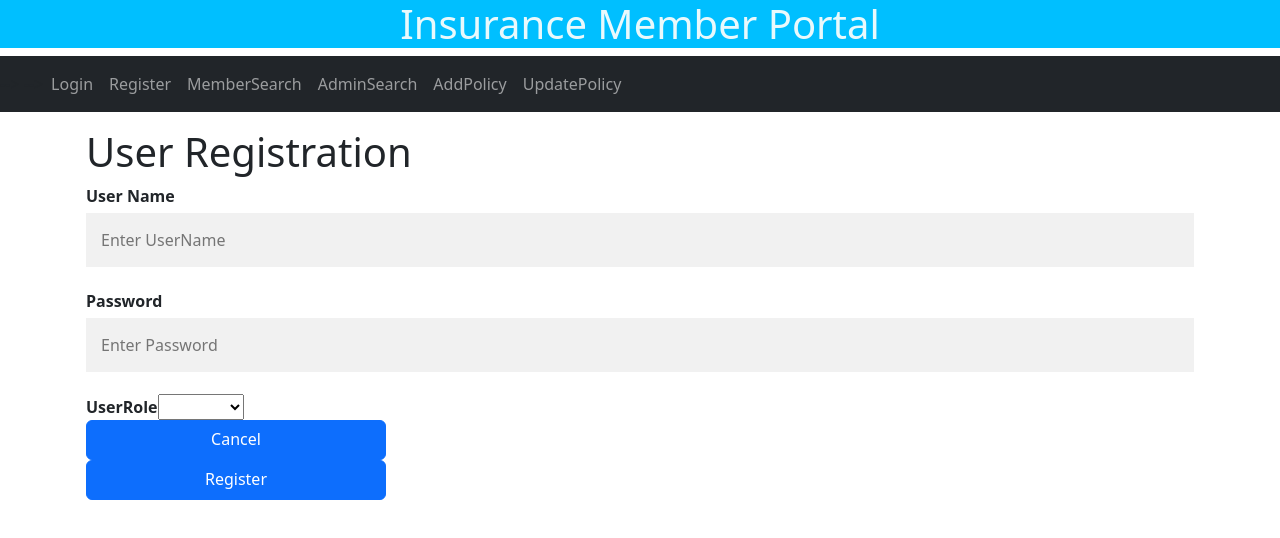
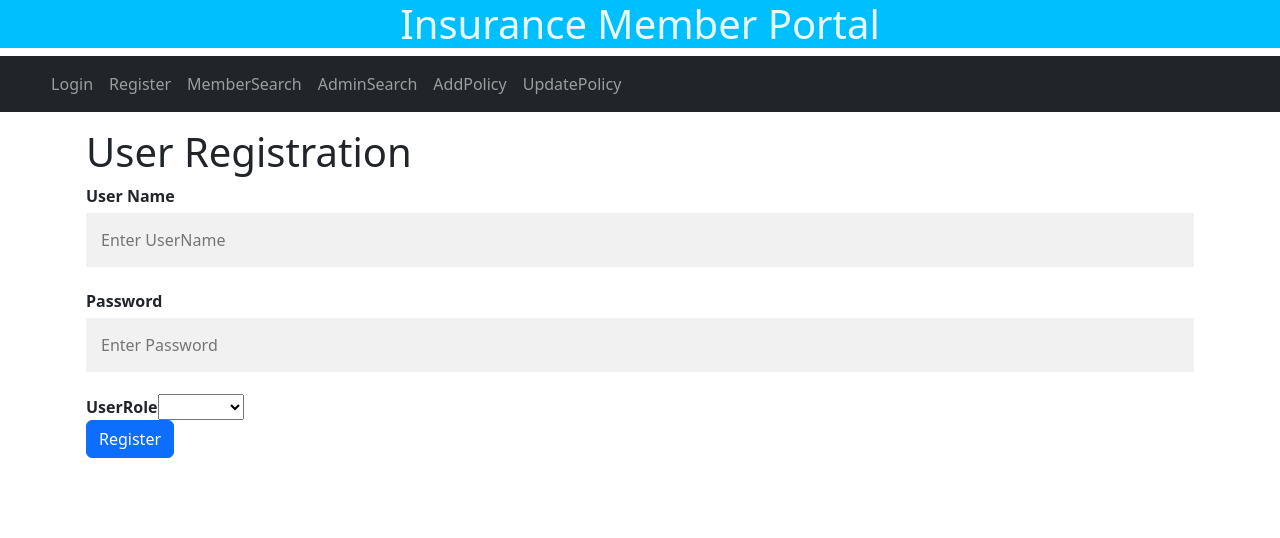
Before and after one commit to sushmagnt9/PolicySubmissionUICode, an Angular app: page /register in a window 1280 px wide. Shown: the top 538 px of the page. Built offline with nearby package versions, Linux system fonts and the light colour scheme.

Commit message:
validations added

```diff
--- a/src/app/login/login.component.html
+++ b/src/app/login/login.component.html
@@ -15,7 +15,7 @@
 
             <div *ngIf="EmpMsg" type = "button" class="btn btn-warning">
                 <h4>Please provide username and password</h4>
-        </div>
+            </div>
 
             <div class="form-group">
             <a  (click)="onSubmit()" type="button" class="btn btn-primary">SIGN IN</a>
--- a/src/app/register/register.component.html
+++ b/src/app/register/register.component.html
@@ -15,25 +15,15 @@
               <option value="Member">Member</option>
             </select>
 
-            <style>
-              #button1{
-              width: 300px;
-              height: 40px;
 
-              }
-              #button2{
-              width: 300px;
-              height: 40px;
-              }
-              </style>
+
+            <div *ngIf="EmpMsg" type = "button" class="btn btn-warning">
+              <h4>please provide all details to register</h4>
+            </div>
 
 
             <div class="form-group">
-            <a  (click)="onSubmit()" type="button" id="button1" class="btn btn-primary">Cancel</a>
-            </div>
-
-            <div class="form-group">
-            <a  (click)="onSubmit()" href='member' type="button" id="button2" class="btn btn-primary">Register</a>
+            <a  (click)="onSubmit()" href='member' type="button"  class="btn btn-primary">Register</a>
             </div>
 
 </div>
--- a/src/app/register/register.component.ts
+++ b/src/app/register/register.component.ts
@@ -31,7 +31,13 @@ export class RegisterComponent implements OnInit {
     console.info(this.val);
   }
   response:any;
+  EmpMsg='';
   onSubmit() {
+    if(this.user.UserName=='' && this.user.UserRole=='' && this.user.Password=='')
+    {
+      this.EmpMsg = 'please provide all details to register';
+        return;
+    }
       debugger;
       this.registerService.User(this.user)
       .subscribe(
--- a/src/app/service/register.service.ts
+++ b/src/app/service/register.service.ts
@@ -9,7 +9,7 @@ import { RegisterComponent } from '../register/register.component';
 })
 export class registerService{
 
-  baseUrl = 'https://localhost:7221/Registration';
+  baseUrl = 'https://localhost:7221/User';
 
   constructor(private http: HttpClient) { }
 
```
